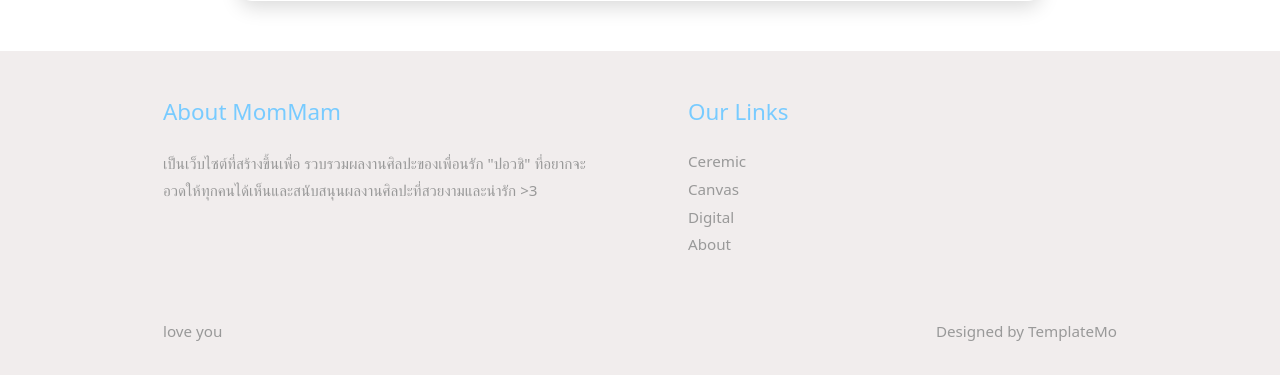
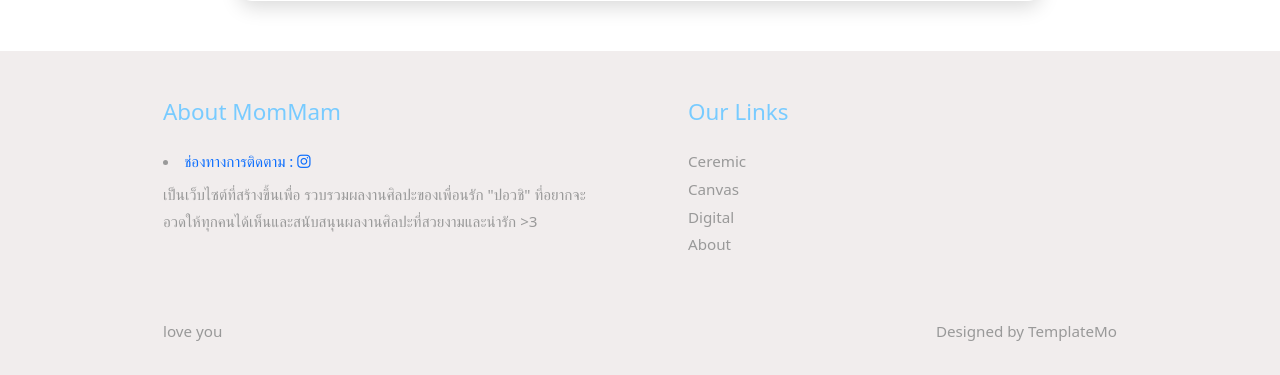
Before and after one commit to kittipongrks/Mommam, a PHP site: page /profile.php in a window 1280 px wide. Shown: the part 727-1102 px from the top of the page. Run offline with PHP 8.4, Linux system fonts and the light colour scheme; the visitor is signed in with stand-in values (Sample User, id 1); data that the repository does not hold is empty; some libraries are stand-ins or nearby versions.

Commit message:
profileaddcontact

```diff
--- a/profile.php
+++ b/profile.php
@@ -188,6 +188,7 @@ if (isset($_GET['updated']) && $_GET['updated'] == 'true') {
             <div class="row">
                 <div class="col-lg-6 col-md-12 col-12 px-5 mb-5">
                     <h3 class="tm-text-primary mb-4 tm-footer-title">About MomMam</h3>
+                    <li class="mb-2"><a href="https://www.instagram.com/beombaedy.studio?igsh=cWF3YW5vZmR6MmNk">ช่องทางการติดตาม : <i class="fab fa-instagram"></i></a></li>
                     <p>เป็นเว็บไซต์ที่สร้างขึ้นเพื่อ รวบรวมผลงานศิลปะของเพื่อนรัก "ปอวชิ" ที่อยากจะอวดให้ทุกคนได้เห็นและสนับสนุนผลงานศิลปะที่สวยงามและน่ารัก >3
                     </p>
                 </div>
```
